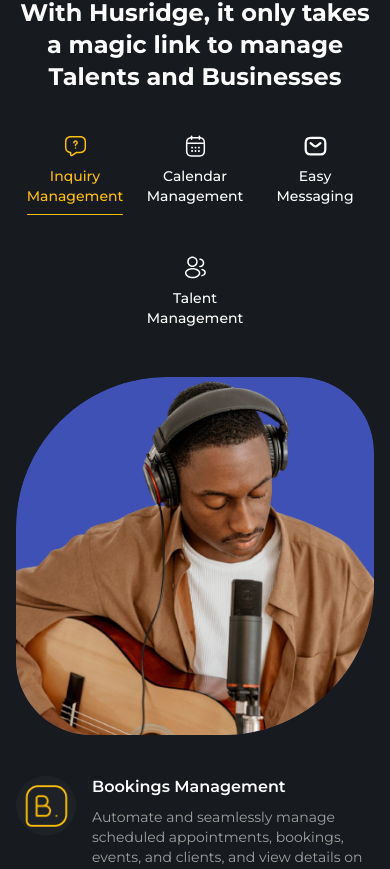
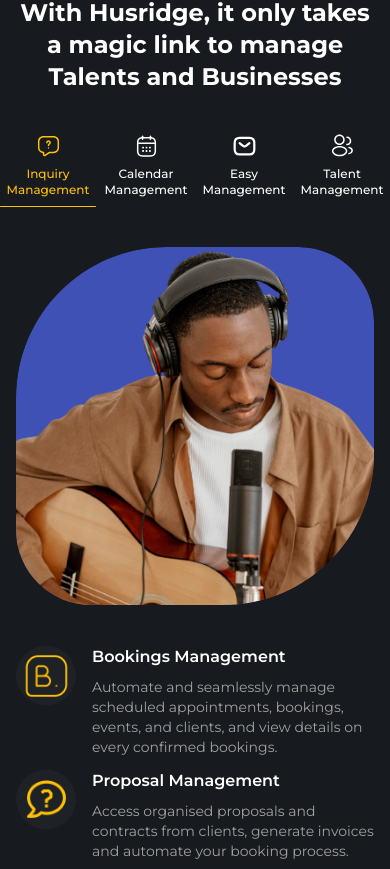
Before and after one commit to husbridge/Website, a Next.js app: page / in a window 390 px wide. Shown: the part 839-1708 px from the top of the page. Built offline with nearby package versions, Linux system fonts and the light colour scheme.

Commit message:
fix: ui fix

```diff
--- a/src/components/home/features.tsx
+++ b/src/components/home/features.tsx
@@ -15,7 +15,11 @@
   const tabs = [
     {
       key: "inquiry",
-      label: "Inquiry Management",
+      label: (
+        <p>
+          Inquiry <br /> Management
+        </p>
+      ),
       icon: (
         <ChatQuestionIcon
           width={25}
@@ -27,7 +31,11 @@
     },
     {
       key: "calendar",
-      label: "Calendar Management",
+      label: (
+        <p>
+          Calendar <br /> Management
+        </p>
+      ),
       icon: (
         <CalendarIcon
           width={25}
@@ -39,7 +47,11 @@
     },
     {
       key: "messaging",
-      label: "Easy Messaging",
+      label: (
+        <p>
+          Easy <br /> Management
+        </p>
+      ),
       icon: (
         <MessageIcon
           width={25}
@@ -51,7 +63,11 @@
     },
     {
       key: "talent",
-      label: "Talent Management",
+      label: (
+        <p>
+          Talent <br /> Management
+        </p>
+      ),
       icon: (
         <UsersIcon
           width={25}
@@ -69,15 +85,12 @@
           With Husridge, it only takes a magic link to manage Talents and
           Businesses
         </h2>
-
-        <div className="text-sm lg:text-base font-medium max-w-4xl mx-auto flex justify-center md:justify-between gap-10 mb-10 flex-wrap md:px-20 lg:px-0">
+        <div className="-mx-4 text-xs md:text-sm lg:text-base font-medium max-w-4xl md:mx-auto flex justify-between md:gap-10 md:mb-10 md:px-20 lg:px-0">
           {tabs.map((tab) => (
             <div
               key={tab.key}
               onClick={() => setActiveTab(tab.key)}
-              className={`w-20 space-y-2 flex flex-col items-center text-center cursor-pointer transition ${
-                activeTab === tab.key ? "text-primary-yellow" : "text-"
-              }`}
+              className={`md:w-20 space-y-2 flex flex-col items-center text-center cursor-pointer transition ${activeTab === tab.key ? "text-primary-yellow" : ""}`}
             >
               {tab.icon}
               <span>{tab.label}</span>
@@ -87,7 +100,6 @@
             </div>
           ))}
         </div>
-
         <FeatureContent activeTab={activeTab} />
       </div>
     </section>
```
